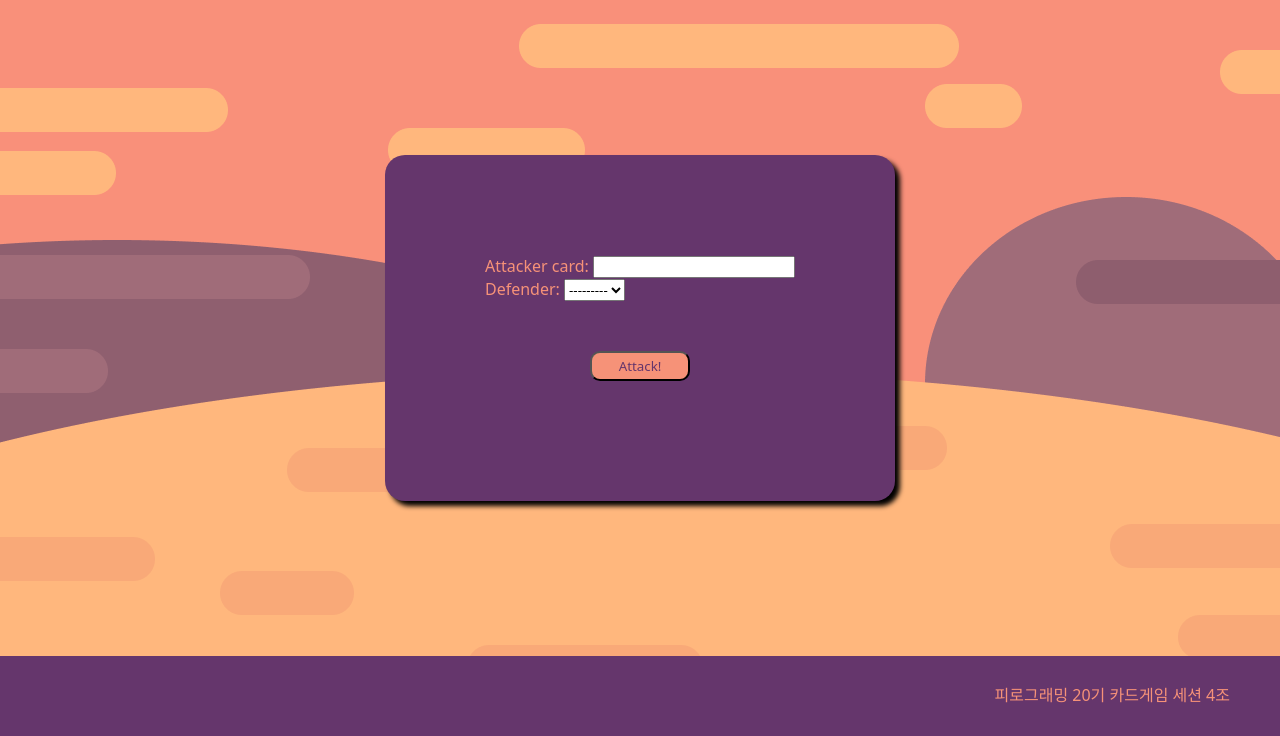
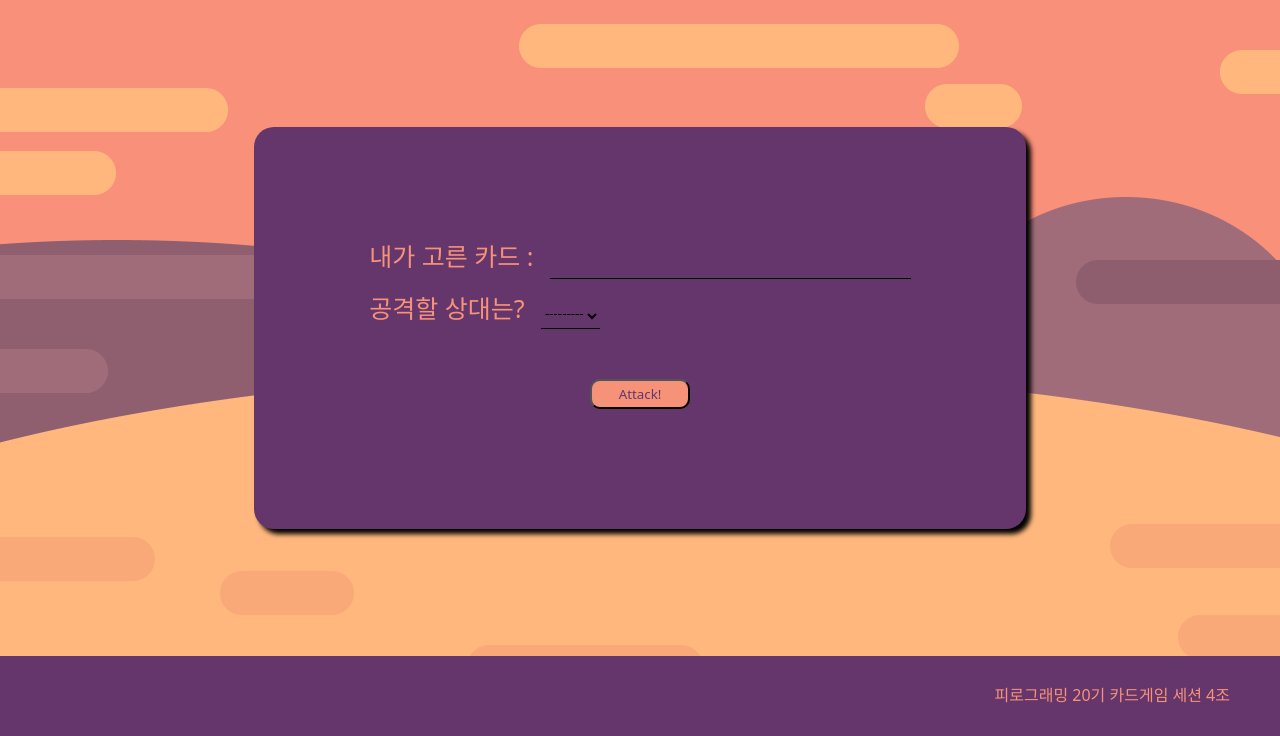
Before and after one commit to Pirogramming-20/Piro20_CardGame_4, a Django app: page /game/attack/ in a window 1280 px wide. Shown: the part 64-800 px from the top of the page. Run offline with Django 4.2, Linux system fonts and the light colour scheme; some web fonts are replaced.

Commit message:
hajong 프론트, 자잘한 버그 수정

```diff
--- a/static/css/game_list.css
+++ b/static/css/game_list.css
@@ -1,3 +1,5 @@
+
+
 :root {
     --puple: #65366c;
     --puple-light: #7b3685;
@@ -29,7 +31,18 @@
 #history_list_container li{
     display: flex;
     align-items: center;
-    justify-content: space-around;
+    justify-content: space-between;
+    padding: 0 60px;
+}
+
+#history_list_container li p{
+    width: 200px;
+    text-align: center;
+}
+
+#history_list_container li a{
+    width: 200px;
+    text-align: center;
 }
 
 #history_list_text{
--- a/static/css/submit.css
+++ b/static/css/submit.css
@@ -18,6 +18,15 @@
   margin-bottom: 20px;
 }
 
+.submit_modal li:nth-of-type(1){
+  margin-top: 10px;
+}
+
+.submit_modal li{
+  list-style: none;
+  margin-bottom: 10px;
+}
+
 .submit_center {
   display: flex;
   justify-content: center;
@@ -35,3 +44,44 @@
 .submit_btn:hover {
   background-color: var(--orange-light);
 }
+
+.attack-form p{
+  font-size: 25px;
+  margin: 10px 15px;
+}
+
+#id_attacker_card{
+  font-size: 25px;
+  color: black;
+  border: none;
+  border-bottom: 1px solid black;;
+  outline: none;
+  background-color: transparent;
+  margin-left: 10px;
+  padding-bottom: 5px;
+}
+
+#id_defender{
+  color: black;;
+  border: none;
+  border-bottom: 1px solid black;;
+  outline: none;
+  background-color: transparent;
+  margin-left: 10px;
+  padding-bottom: 5px;
+}
+
+.counter-form > p > label{
+  font-size: 25px;
+}
+
+#id_defender_card{
+  font-size: 25px;
+  color: black;
+  border: none;
+  border-bottom: 1px solid black;;
+  outline: none;
+  background-color: transparent;
+  margin-left: 10px;
+  padding-bottom: 5px;
+}
--- a/templates/base.html
+++ b/templates/base.html
@@ -8,10 +8,10 @@
       name="viewport"
       content="width=device-width, initial-scale=1, shrink-to-fit=no"
     />
-    <link rel="stylesheet" href="{% static 'css/navbar.css' %}" />
-    <link rel="stylesheet" href="{% static 'css/main.css' %}" />
-    <link rel="stylesheet" href="{% static 'css/footer.css' %}" />
-    <link rel="stylesheet" href="{% static 'css/submit.css' %}" />
+    <link rel="stylesheet" href="{% static 'css/navbar.css' %}?after" />
+    <link rel="stylesheet" href="{% static 'css/main.css' %}?after" />
+    <link rel="stylesheet" href="{% static 'css/footer.css' %}?after" />
+    <link rel="stylesheet" href="{% static 'css/submit.css' %}?after" />
     <link rel="stylesheet" href="{% static 'css/game_list.css' %}?after" />
     <link rel="stylesheet" href="{% static 'css/game_detail.css' %}?after" />
     <link rel="preconnect" href="https://fonts.googleapis.com" />
@@ -28,5 +28,37 @@
     {% block content %} {% endblock %}
     <!-- 기본 템플릿 안에 삽입될 내용 End -->
     {% include 'footer.html'%}
+    <script>
+      const attacker_select_card = document.querySelector(".attack-form p:nth-of-type(1) label")
+      const attacker_select_enemy = document.querySelector(".attack-form p:nth-of-type(2) label")
+      const defender_select_card = document.querySelector(".counter-form p:nth-of-type(1) > label");
+      const options = document.querySelectorAll(".attack-form #id_defender option");
+      let usernameToDelete = "{{request.user.username}}";
+      let delete_option;
+
+      console.log(defender_select_card)
+
+      for (let i = 0; i < options.length; i++) {
+        if (options[i].innerHTML == usernameToDelete) {
+          delete_option = options[i];
+          break; // 해당 옵션을 찾으면 반복문 종료
+        }
+      }
+
+      if (delete_option) {
+        // delete_option이 정의되었을 때 해당 옵션을 삭제하거나 다른 작업 수행
+        delete_option.remove(); // 예시로 옵션을 삭제하는 코드
+      } else {
+        console.error("Option not found!");
+      }
+
+      if(attacker_select_card != undefined){
+        attacker_select_card.innerHTML = '내가 고른 카드 : '
+      }
+      if(attacker_select_enemy != undefined){
+        attacker_select_enemy.innerHTML = '공격할 상대는? '
+      }
+      defender_select_card.innerHTML = '반격할 카드 : '
+    </script>
   </body>
 </html>
--- a/templates/game/game_counter.html
+++ b/templates/game/game_counter.html
@@ -1,7 +1,7 @@
 {% extends 'base.html' %} {% block content %}
 <section class="submit_container">
   <div class="submit_modal">
-    <form action="{% url 'game:counter' pk%}" method="POST">
+    <form action="{% url 'game:counter' pk%}" method="POST" class="counter-form">
       {% csrf_token %} {{form.as_p}}
       <div class="submit_center">
         <button type="submit" class="submit_btn">CounterAttack</button>
--- a/templates/game/game_create.html
+++ b/templates/game/game_create.html
@@ -1,7 +1,7 @@
 {% extends 'base.html' %} {% block content %}
 <section class="submit_container">
   <div class="submit_modal">
-    <form action="{% url 'game:attack' %}" method="POST">
+    <form action="{% url 'game:attack' %}" method="POST" class="attack-form">
       {% csrf_token %} {{form.as_p}}
       <div class="submit_center">
         <button type="submit" class="submit_btn">Attack!</button>
--- a/templates/game/game_detail_defend.html
+++ b/templates/game/game_detail_defend.html
@@ -6,7 +6,7 @@
     <div class="detail_modal">
       <div class="detail_vs_users">{{game.id}} - {{game.attacker}} VS {{game.defender}}</div>
       <div class="delete_container">
-        <form action="{% url 'game:counter' game.pk %}" method="post">
+        <form action="{% url 'game:counter' game.pk %}" method="get">
           {% csrf_token %}
           <button class="submit_btn">대응하기</button>
           </form>
--- a/templates/game/game_detail_ing.html
+++ b/templates/game/game_detail_ing.html
@@ -5,7 +5,7 @@
       <div class="detail_vs_users">{{game.id}} - {{game.attacker}} VS {{game.defender}}</div>
       <p>진행중...</p>
       <div id="score_board">
-        <p>나: {{game.attacker}} : {{game.attacker_card}}</p>
+        <p>나: {{game.attacker_card}}</p>
       </div>
       <div class="delete_container">
         <form action="{% url 'game:game_delete' game.pk %}" method="post">
```
Also changed, not shown: common/migrations/0001_initial.py, game/migrations/0001_initial.py, static/css/game_detail.css (line endings or trailing spaces).
